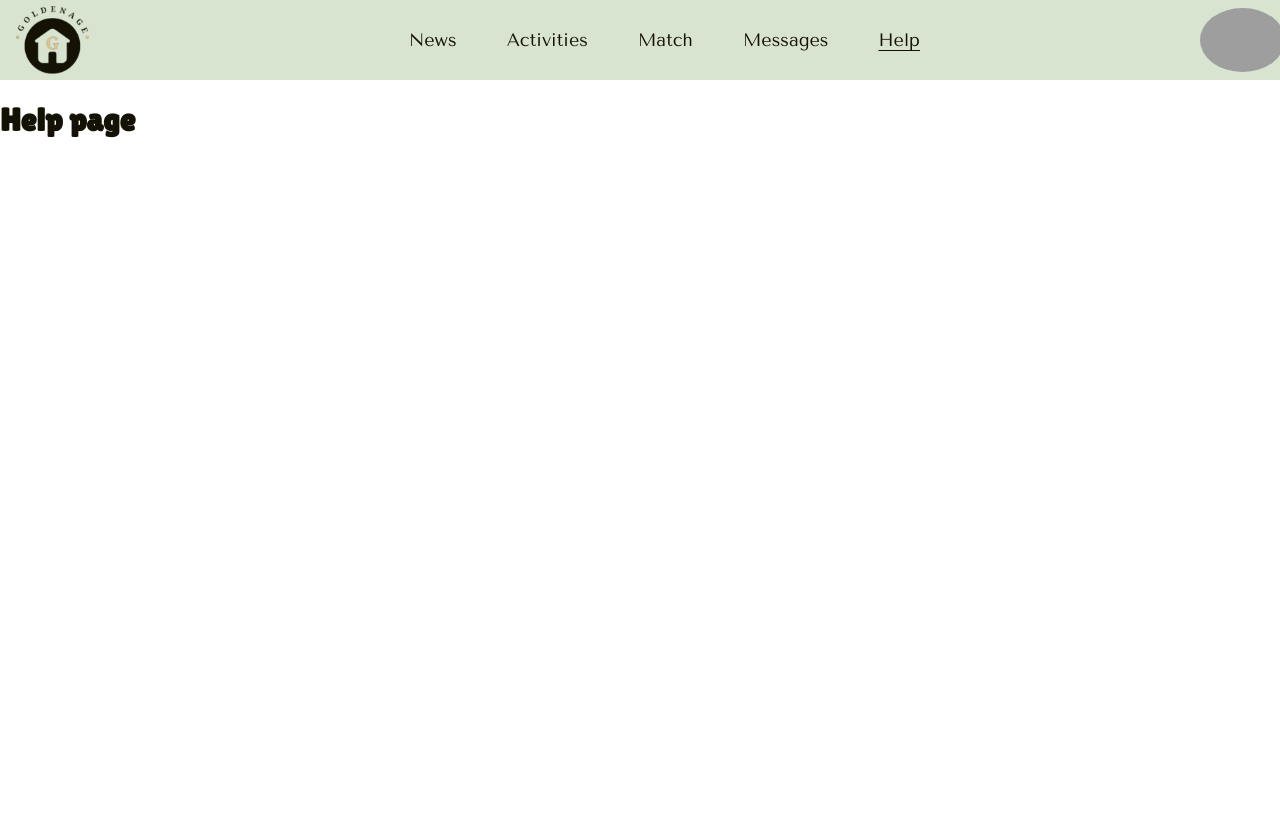
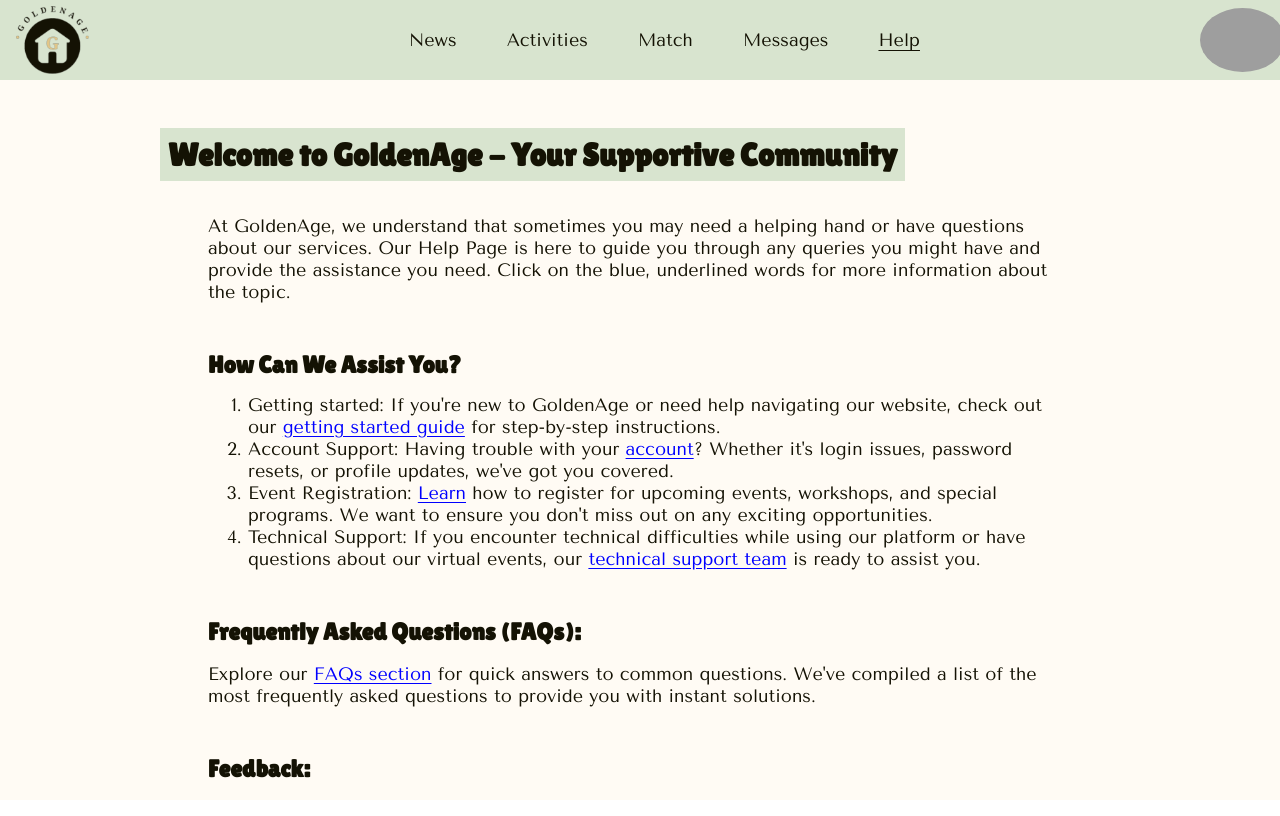
Before and after one commit to JuhoBjn/online-store, a React (Vite) app in the folder frontend/: page /help in a window 1280 px wide. Shown: the top 816 px of the page. Built offline with nearby package versions, Linux system fonts and the light colour scheme; sample sign-in values are in the browser's storage; grey boxes are pictures that could not be loaded.

Commit message:
Add help page content #123

```diff
--- a/frontend/src/pages/help/Help.css
+++ b/frontend/src/pages/help/Help.css
@@ -1,5 +1,57 @@
 .help-page {
-  height: 100vh;
+  /* height = 100 viewport height - navbar */
+  height: calc(100vh - 5em);
   width: 100vw;
   padding-top: 5em;
+  display: flex;
+  flex-direction: column;
+  justify-content: center;
+  align-items: center;
+  background-color: var(--main-background-color);
+  overflow-y: scroll;
+  overflow-x: hidden;
 }
+
+.help-page-container {
+  height: 100%;
+  width: calc(100% - 2 * 2em);
+  max-width: 60em;
+  padding: 0 2em;
+  display: flex;
+  flex-direction: column;
+  justify-content: flex-start;
+  align-items: center;
+}
+
+.help-page-header {
+  width: fit-content;
+  height: fit-content;
+  align-self: flex-start;
+  padding: 0.5em;
+  margin-top: 3em;
+  background-color: var(--light-green);
+}
+
+#help-page-title {
+  margin: 0;
+}
+
+.help-page-content {
+  padding-top: 1em;
+  width: 90%;
+  max-width: 60em;
+}
+
+.help-page-heading-2 {
+  margin: 2em 0 0 0;
+}
+
+.help-page-link {
+  color: blue;
+  text-decoration: underline;
+  text-underline-offset: 3px;
+}
+
+.help-page-footer p {
+  margin: 0;
+}
--- a/frontend/src/pages/help/Help.jsx
+++ b/frontend/src/pages/help/Help.jsx
@@ -1,9 +1,108 @@
+import { Link } from "react-router-dom";
+
 import "./Help.css";
 
 const Help = () => {
   return (
     <div className="help-page">
-      <h1>Help page</h1>
+      <div className="help-page-container">
+        <header data-testid="help-page-header" className="help-page-header">
+          <h1 data-testid="help-page-title" id="help-page-title">
+            Welcome to GoldenAge - Your Supportive Community
+          </h1>
+        </header>
+        <section className="help-page-content">
+          <p data-testid="help-page-introduction">
+            At GoldenAge, we understand that sometimes you may need a helping
+            hand or have questions about our services. Our Help Page is here to
+            guide you through any queries you might have and provide the
+            assistance you need. Click on the blue, underlined words for more
+            information about the topic.
+          </p>
+          <h2
+            data-testid="help-page-assist-you-heading"
+            className="help-page-heading-2"
+          >
+            How Can We Assist You?
+          </h2>
+          <ol data-testid="help-page-assist-you-list">
+            <li data-testid="help-page-li-getting-started">
+              Getting started: If you&apos;re new to GoldenAge or need help
+              navigating our website, check out our{" "}
+              <Link className="help-page-link" to="/help">
+                getting started guide
+              </Link>{" "}
+              for step-by-step instructions.
+            </li>
+            <li data-testid="help-page-li-account-support">
+              Account Support: Having trouble with your{" "}
+              <Link className="help-page-link" to="/help">
+                account
+              </Link>
+              ? Whether it&apos;s login issues, password resets, or profile
+              updates, we&apos;ve got you covered.
+            </li>
+            <li data-testid="help-page-li-event-registration">
+              Event Registration:{" "}
+              <Link className="help-page-link" to="/help">
+                Learn
+              </Link>{" "}
+              how to register for upcoming events, workshops, and special
+              programs. We want to ensure you don&apos;t miss out on any
+              exciting opportunities.
+            </li>
+            <li data-testid="help-page-li-technical-support">
+              Technical Support: If you encounter technical difficulties while
+              using our platform or have questions about our virtual events, our{" "}
+              <Link className="help-page-link" to="/help">
+                technical support team
+              </Link>{" "}
+              is ready to assist you.
+            </li>
+          </ol>
+          <h2
+            data-testid="help-page-faq-heading"
+            className="help-page-heading-2"
+          >
+            Frequently Asked Questions (FAQs):
+          </h2>
+          <p data-testid="help-page-faq-content">
+            Explore our{" "}
+            <Link className="help-page-link" to="/help">
+              FAQs section
+            </Link>{" "}
+            for quick answers to common questions. We&apos;ve compiled a list of
+            the most frequently asked questions to provide you with instant
+            solutions.
+          </p>
+          <h2
+            data-testid="help-page-feedback-heading"
+            className="help-page-heading-2"
+          >
+            Feedback:
+          </h2>
+          <p data-testid="help-page-feedback-content">
+            We value your{" "}
+            <Link className="help-page-link" to="/help">
+              feedback
+            </Link>
+            ! If you have suggestions, comments or ideas to improve our
+            services, please let us know. Your input is crucial in making
+            GoldenAge the best it can be.
+          </p>
+          <footer data-testid="help-page-footer" className="help-page-footer">
+            <p>If you have more questions, please contact us:</p>
+            <br />
+            <p data-testid="help-page-footer-email">
+              Email: info@goldenage.com
+            </p>
+            <p data-testid="help-page-footer-phone">Tel.: +358 771884</p>
+            <p data-testid="help-page-footer-address">
+              Adr.: Kuntokatu 3, 33520 Tampere, FI
+            </p>
+          </footer>
+        </section>
+      </div>
     </div>
   );
 };
```
